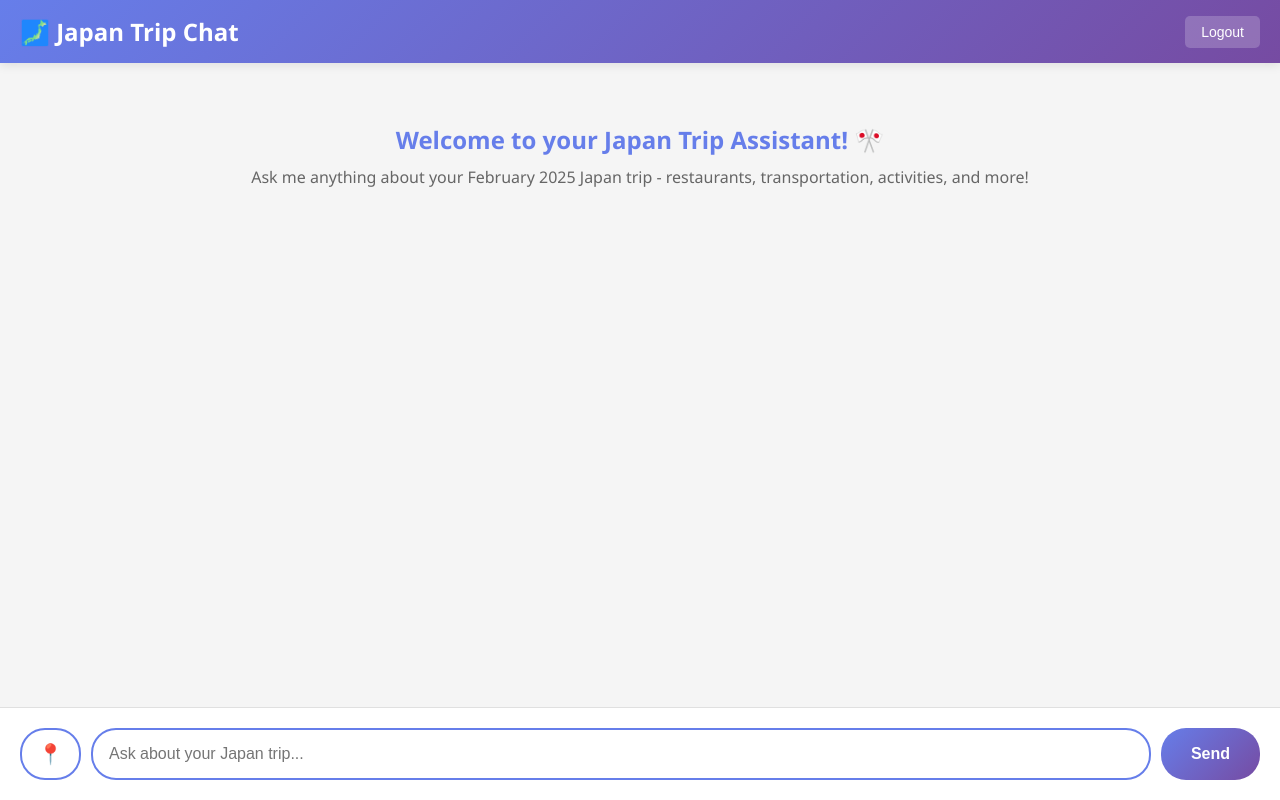
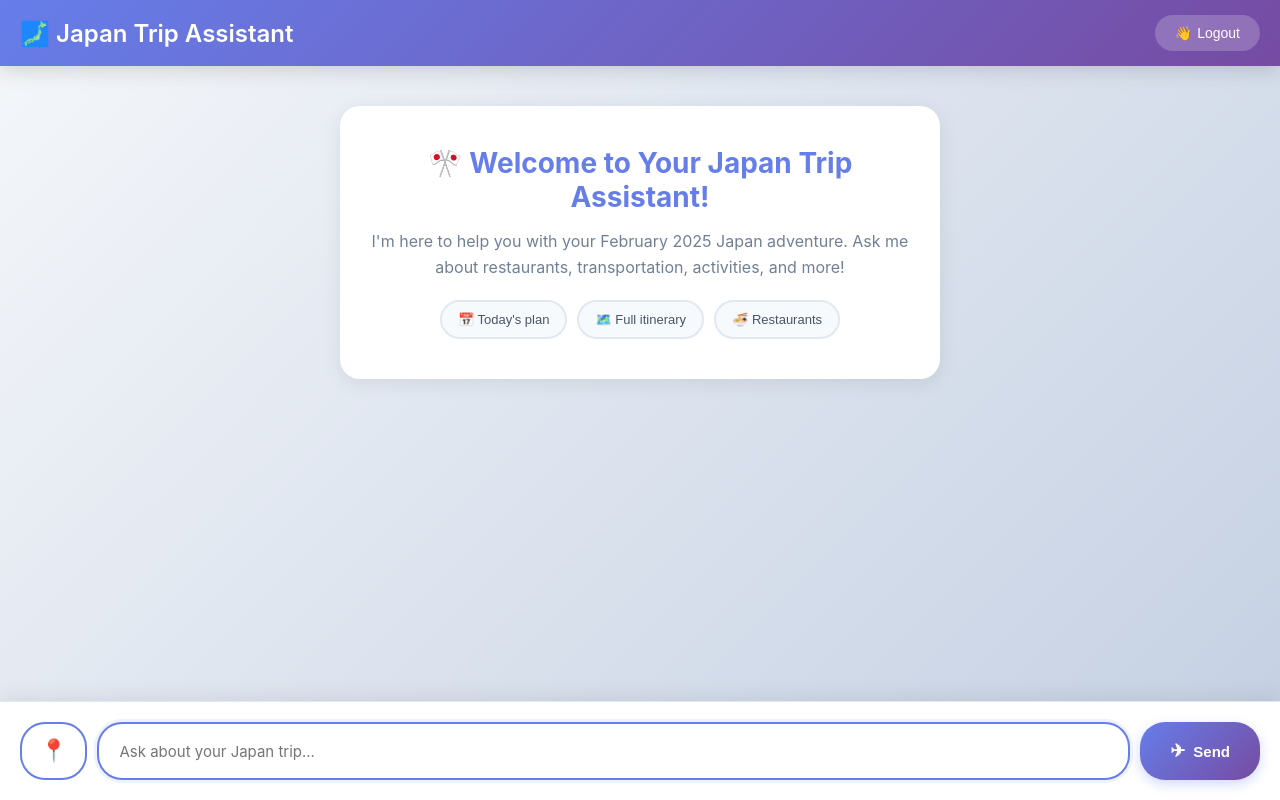
Before and after one commit to belindamak/japan-trip-chat, a Flask app: page / in a window 1280 px wide. Run offline with Flask 3, Linux system fonts and the light colour scheme; the visitor is signed in with stand-in values (Sample User, id 1).

Commit message:
Update chat.html

```diff
--- a/templates/chat.html
+++ b/templates/chat.html
@@ -12,8 +12,8 @@
         }
 
         body {
-            font-family: 'Segoe UI', Tahoma, Geneva, Verdana, sans-serif;
-            background: #f5f5f5;
+            font-family: -apple-system, BlinkMacSystemFont, 'Segoe UI', 'Roboto', 'Helvetica', 'Arial', sans-serif;
+            background: linear-gradient(135deg, #f5f7fa 0%, #c3cfe2 100%);
             height: 100vh;
             display: flex;
             flex-direction: column;
@@ -26,26 +26,38 @@
             display: flex;
             justify-content: space-between;
             align-items: center;
-            box-shadow: 0 2px 10px rgba(0, 0, 0, 0.1);
+            box-shadow: 0 4px 20px rgba(0, 0, 0, 0.15);
+        }
+
+        .header-title {
+            display: flex;
+            align-items: center;
+            gap: 10px;
         }
 
         .header h1 {
             font-size: 24px;
+            font-weight: 600;
         }
 
         .logout-btn {
             background: rgba(255, 255, 255, 0.2);
             border: none;
             color: white;
-            padding: 8px 16px;
-            border-radius: 5px;
+            padding: 10px 20px;
+            border-radius: 20px;
             cursor: pointer;
             font-size: 14px;
-            transition: background 0.3s;
+            font-weight: 500;
+            transition: all 0.3s;
+            display: flex;
+            align-items: center;
+            gap: 5px;
         }
 
         .logout-btn:hover {
             background: rgba(255, 255, 255, 0.3);
+            transform: translateY(-2px);
         }
 
         .chat-container {
@@ -161,77 +251,138 @@
         .input-container {
             background: white;
             padding: 20px;
-            border-top: 1px solid #e0e0e0;
+            border-top: 1px solid #e2e8f0;
             display: flex;
             gap: 10px;
+            box-shadow: 0 -4px 20px rgba(0, 0, 0, 0.08);
         }
 
         #messageInput {
             flex: 1;
-            padding: 12px 16px;
-            border: 2px solid #e0e0e0;
+            padding: 14px 20px;
+            border: 2px solid #e2e8f0;
             border-radius: 25px;
-            font-size: 16px;
+            font-size: 15px;
             outline: none;
-            transition: border-color 0.3s;
+            transition: all 0.3s;
+            font-family: inherit;
         }
 
         #messageInput:focus {
             border-color: #667eea;
+            box-shadow: 0 0 0 3px rgba(102, 126, 234, 0.1);
+        }
+
+        #locationBtn {
+            background: white;
+            color: #667eea;
+            border: 2px solid #667eea;
+            padding: 14px 18px;
+            border-radius: 25px;
+            font-size: 22px;
+            cursor: pointer;
+            transition: all 0.3s;
+            display: flex;
+            align-items: center;
+            justify-content: center;
+            min-width: 50px;
+        }
+
+        #locationBtn:hover:not(:disabled) {
+            background: #667eea;
+            color: white;
+            transform: translateY(-2px);
+            box-shadow: 0 4px 12px rgba(102, 126, 234, 0.3);
+        }
+
+        #locationBtn:disabled {
+            opacity: 0.5;
+            cursor: not-allowed;
         }
 
         #sendBtn {
             background: linear-gradient(135deg, #667eea 0%, #764ba2 100%);
             color: white;
             border: none;
-            padding: 12px 30px;
+            padding: 14px 30px;
             border-radius: 25px;
-            font-size: 16px;
+            font-size: 15px;
             font-weight: 600;
             cursor: pointer;
-            transition: transform 0.2s;
+            transition: all 0.3s;
+            display: flex;
+            align-items: center;
+            gap: 8px;
+            box-shadow: 0 4px 12px rgba(102, 126, 234, 0.3);
+        }
+
+        #sendBtn:before {
+            content: "✈";
+            font-size: 18px;
         }
 
         #sendBtn:hover:not(:disabled) {
             transform: translateY(-2px);
+            box-shadow: 0 6px 20px rgba(102, 126, 234, 0.4);
         }
 
         #sendBtn:disabled {
             opacity: 0.6;
             cursor: not-allowed;
-        }
-
-        #locationBtn {
-            background: white;
-            color: #667eea;
-            border: 2px solid #667eea;
-            padding: 12px 16px;
-            border-radius: 25px;
-            font-size: 20px;
-            cursor: pointer;
-            transition: all 0.2s;
-        }
-
-        #locationBtn:hover:not(:disabled) {
-            background: #667eea;
-            color: white;
-            transform: translateY(-2px);
-        }
-
-        #locationBtn:disabled {
-            opacity: 0.6;
-            cursor: not-allowed;
+            transform: none;
         }
 
         .welcome-message {
             text-align: center;
             padding: 40px 20px;
-            color: #666;
+            color: #4a5568;
+            background: white;
+            border-radius: 20px;
+            box-shadow: 0 4px 20px rgba(0, 0, 0, 0.08);
+            max-width: 600px;
+            margin: 20px auto;
         }
 
         .welcome-message h2 {
             color: #667eea;
-            margin-bottom: 10px;
+            margin-bottom: 15px;
+            font-size: 28px;
+            display: flex;
+            align-items: center;
+            justify-content: center;
+            gap: 10px;
+        }
+
+        .welcome-message p {
+            font-size: 16px;
+            line-height: 1.6;
+            color: #718096;
+        }
+
+        .quick-actions {
+            display: flex;
+            flex-wrap: wrap;
+            gap: 10px;
+            justify-content: center;
+            margin-top: 20px;
+        }
+
+        .quick-action-btn {
+            background: #f7fafc;
+            border: 2px solid #e2e8f0;
+            padding: 10px 16px;
+            border-radius: 20px;
+            font-size: 13px;
+            cursor: pointer;
+            transition: all 0.3s;
+            color: #4a5568;
+            font-weight: 500;
+        }
+
+        .quick-action-btn:hover {
+            border-color: #667eea;
+            background: #edf2f7;
+            color: #667eea;
         }
 
         @media (max-width: 768px) {
@@ -240,21 +391,38 @@
             }
 
             .header h1 {
-                font-size: 18px;
+                font-size: 20px;
+            }
+
+            #sendBtn {
+                padding: 14px 20px;
+            }
+
+            .welcome-message h2 {
+                font-size: 24px;
             }
         }
     </style>
 </head>
 <body>
     <div class="header">
-        <h1>🗾 Japan Trip Chat</h1>
-        <button class="logout-btn" onclick="logout()">Logout</button>
+        <div class="header-title">
+            <h1>🗾 Japan Trip Assistant</h1>
+        </div>
+        <button class="logout-btn" onclick="logout()">
+            <span>👋</span> Logout
+        </button>
     </div>
 
     <div class="chat-container" id="chatContainer">
         <div class="welcome-message">
-            <h2>Welcome to your Japan Trip Assistant! 🎌</h2>
-            <p>Ask me anything about your February 2025 Japan trip - restaurants, transportation, activities, and more!</p>
+            <h2>🎌 Welcome to Your Japan Trip Assistant!</h2>
+            <p>I'm here to help you with your February 2025 Japan adventure. Ask me about restaurants, transportation, activities, and more!</p>
+            <div class="quick-actions">
+                <button class="quick-action-btn" onclick="quickMessage('What are we doing on Feb 18?')">📅 Today's plan</button>
+                <button class="quick-action-btn" onclick="quickMessage('Show me my itinerary')">🗺️ Full itinerary</button>
+                <button class="quick-action-btn" onclick="quickMessage('What restaurants do we have planned?')">🍜 Restaurants</button>
+            </div>
         </div>
     </div>
 
@@ -285,23 +453,32 @@
             window.location.href = '/logout';
         }
 
+        function quickMessage(message) {
+            document.getElementById('messageInput').value = message;
+            sendMessage();
+        }
+
         function addMessage(content, isUser) {
             const chatContainer = document.getElementById('chatContainer');
+
+            // Remove welcome message if it exists
+            const welcomeMsg = chatContainer.querySelector('.welcome-message');
+            if (welcomeMsg && isUser) {
+                welcomeMsg.remove();
+            }
+
             const messageDiv = document.createElement('div');
             messageDiv.className = `message ${isUser ? 'user-message' : 'assistant-message'}`;
 
             if (isUser) {
-                // User messages - plain text
                 messageDiv.textContent = content;
             } else {
-                // Assistant messages - format markdown-style content
                 messageDiv.innerHTML = formatMessage(content);
             }
 
             chatContainer.appendChild(messageDiv);
             chatContainer.scrollTop = chatContainer.scrollHeight;
 
-            // Add to history
             chatHistory.push({
                 role: isUser ? 'user' : 'assistant',
                 content: content
@@ -340,18 +514,14 @@
                         inList = false;
                     }
                     html += `<h2>${line.replace(/^##\s*/, '')}</h2>`;
-                }
-                // Process bullet points
-                else if (line.match(/^[-*]\s+/)) {
+                } else if (line.match(/^[-*]\s+/)) {
                     if (!inList) {
                         html += '<ul>';
                         inList = true;
                     }
                     const listItem = line.replace(/^[-*]\s+/, '');
                     html += `<li>${formatInlineStyles(listItem)}</li>`;
-                }
-                // Regular paragraph
-                else {
+                } else {
                     if (inList) {
                         html += '</ul>';
                         inList = false;
@@ -379,6 +546,10 @@
         function showTyping(show) {
             const indicator = document.getElementById('typingIndicator');
             indicator.className = show ? 'typing-indicator active' : 'typing-indicator';
+            if (show) {
+                const chatContainer = document.getElementById('chatContainer');
+                chatContainer.scrollTop = chatContainer.scrollHeight;
+            }
         }
 
         async function sendMessage() {
@@ -447,10 +614,20 @@
                     const lat = position.coords.latitude;
                     const lon = position.coords.longitude;
 
-                    // Send location to chat
-                    const locationMessage = `I'm currently at coordinates: ${lat.toFixed(6)}, ${lon.toFixed(6)}. What restaurants or attractions are nearby?`;
-                    messageInput.value = locationMessage;
-                    await sendMessage();
+                    try {
+                        const response = await fetch(`https://nominatim.openstreetmap.org/reverse?lat=${lat}&lon=${lon}&format=json`);
+                        const data = await response.json();
+
+                        const placeName = data.display_name || `${lat.toFixed(6)}, ${lon.toFixed(6)}`;
+
+                        const locationMessage = `I'm currently at: ${placeName}. What restaurants or attractions are nearby? My coordinates are ${lat.toFixed(6)}, ${lon.toFixed(6)}`;
+                        messageInput.value = locationMessage;
+                        await sendMessage();
+                    } catch (error) {
+                        const locationMessage = `I'm currently at coordinates: ${lat.toFixed(6)}, ${lon.toFixed(6)}. What restaurants or attractions are nearby?`;
+                        messageInput.value = locationMessage;
+                        await sendMessage();
+                    }
 
                     locationBtn.textContent = '📍';
                     locationBtn.disabled = false;
@@ -460,11 +637,15 @@
                     alert('Could not get your location. Please enable location services.');
                     locationBtn.textContent = '📍';
                     locationBtn.disabled = false;
+                },
+                {
+                    enableHighAccuracy: true,
+                    timeout: 10000,
+                    maximumAge: 0
                 }
             );
         }
 
-        // Focus input on load
         document.getElementById('messageInput').focus();
     </script>
 </body>
```
Also changed, not shown: other parts of templates/chat.html (+102 -34 lines).
